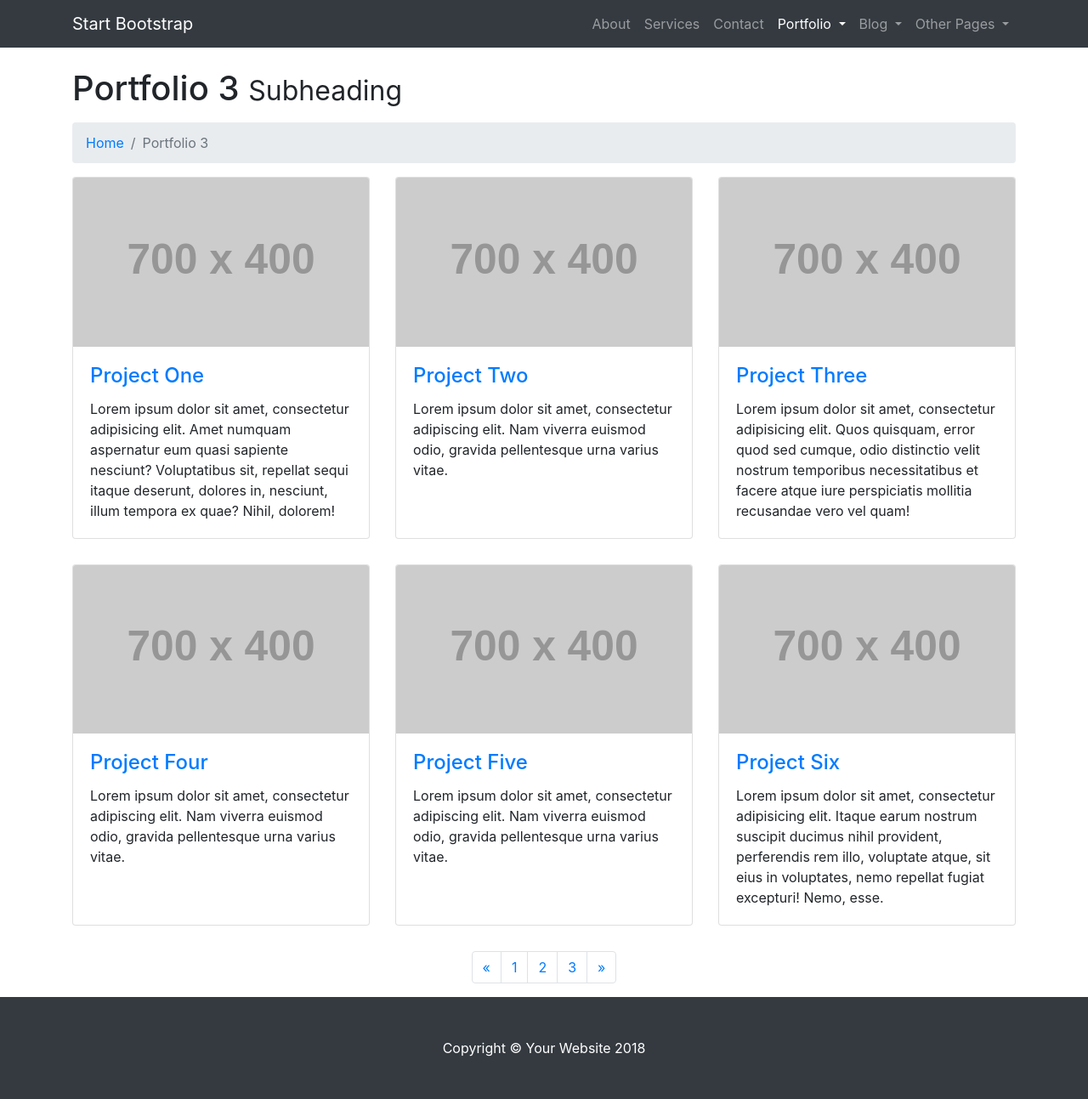
After one commit to nicolac93/cittaAltaFutura, a PHP site: page /portfolio-5-col.html in a window 1280 px wide. The commit adds this page. Shown: the whole page at 85% size. Run offline with PHP 8.4, Linux system fonts and the light colour scheme; grey boxes labelled with a size stand in for pictures from a placeholder-image service; some libraries are stand-ins or nearby versions.

Commit message:
add pages

```diff
--- /dev/null
+++ b/portfolio-5-col.html
@@ -0,0 +1,206 @@
+<!DOCTYPE html>
+<html lang="en">
+
+  <head>
+
+    <meta charset="utf-8">
+    <meta name="viewport" content="width=device-width, initial-scale=1, shrink-to-fit=no">
+    <meta name="description" content="">
+    <meta name="author" content="">
+
+    <title>Modern Business - Start Bootstrap Template</title>
+
+    <!-- Bootstrap core CSS -->
+    <link href="vendor/bootstrap/css/bootstrap.min.css" rel="stylesheet">
+
+    <!-- Custom styles for this template -->
+    <link href="css/modern-business.css" rel="stylesheet">
+
+  </head>
+
+  <body>
+
+    <!-- Navigation -->
+    <nav class="navbar fixed-top navbar-expand-lg navbar-dark bg-dark fixed-top">
+      <div class="container">
+        <a class="navbar-brand" href="index.html">Start Bootstrap</a>
+        <button class="navbar-toggler navbar-toggler-right" type="button" data-toggle="collapse" data-target="#navbarResponsive" aria-controls="navbarResponsive" aria-expanded="false" aria-label="Toggle navigation">
+          <span class="navbar-toggler-icon"></span>
+        </button>
+        <div class="collapse navbar-collapse" id="navbarResponsive">
+          <ul class="navbar-nav ml-auto">
+            <li class="nav-item">
+              <a class="nav-link" href="about.html">About</a>
+            </li>
+            <li class="nav-item">
+              <a class="nav-link" href="services.html">Services</a>
+            </li>
+            <li class="nav-item">
+              <a class="nav-link" href="contact.html">Contact</a>
+            </li>
+            <li class="nav-item active dropdown">
+              <a class="nav-link dropdown-toggle" href="#" id="navbarDropdownPortfolio" data-toggle="dropdown" aria-haspopup="true" aria-expanded="false">
+                Portfolio
+              </a>
+              <div class="dropdown-menu dropdown-menu-right" aria-labelledby="navbarDropdownPortfolio">
+                <a class="dropdown-item" href="portfolio-1-col.html">1 Column Portfolio</a>
+                <a class="dropdown-item" href="portfolio-2-col.html">2 Column Portfolio</a>
+                <a class="dropdown-item active" href="portfolio-3-col.html">3 Column Portfolio</a>
+                <a class="dropdown-item" href="portfolio-4-col.html">4 Column Portfolio</a>
+                <a class="dropdown-item" href="portfolio-item.html">Single Portfolio Item</a>
+              </div>
+            </li>
+            <li class="nav-item dropdown">
+              <a class="nav-link dropdown-toggle" href="#" id="navbarDropdownBlog" data-toggle="dropdown" aria-haspopup="true" aria-expanded="false">
+                Blog
+              </a>
+              <div class="dropdown-menu dropdown-menu-right" aria-labelledby="navbarDropdownBlog">
+                <a class="dropdown-item" href="blog-home-1.html">Blog Home 1</a>
+                <a class="dropdown-item" href="blog-home-2.html">Blog Home 2</a>
+                <a class="dropdown-item" href="blog-post.html">Blog Post</a>
+              </div>
+            </li>
+            <li class="nav-item dropdown">
+              <a class="nav-link dropdown-toggle" href="#" id="navbarDropdownBlog" data-toggle="dropdown" aria-haspopup="true" aria-expanded="false">
+                Other Pages
+              </a>
+              <div class="dropdown-menu dropdown-menu-right" aria-labelledby="navbarDropdownBlog">
+                <a class="dropdown-item" href="full-width.html">Full Width Page</a>
+                <a class="dropdown-item" href="sidebar.html">Sidebar Page</a>
+                <a class="dropdown-item" href="faq.html">FAQ</a>
+                <a class="dropdown-item" href="404.html">404</a>
+                <a class="dropdown-item" href="pricing.html">Pricing Table</a>
+              </div>
+            </li>
+          </ul>
+        </div>
+      </div>
+    </nav>
+
+    <!-- Page Content -->
+    <div class="container">
+
+      <!-- Page Heading/Breadcrumbs -->
+      <h1 class="mt-4 mb-3">Portfolio 3
+        <small>Subheading</small>
+      </h1>
+
+      <ol class="breadcrumb">
+        <li class="breadcrumb-item">
+          <a href="index.html">Home</a>
+        </li>
+        <li class="breadcrumb-item active">Portfolio 3</li>
+      </ol>
+
+      <div class="row">
+        <div class="col-lg-4 col-sm-6 portfolio-item">
+          <div class="card h-100">
+            <a href="#"><img class="card-img-top" src="http://placehold.it/700x400" alt=""></a>
+            <div class="card-body">
+              <h4 class="card-title">
+                <a href="#">Project One</a>
+              </h4>
+              <p class="card-text">Lorem ipsum dolor sit amet, consectetur adipisicing elit. Amet numquam aspernatur eum quasi sapiente nesciunt? Voluptatibus sit, repellat sequi itaque deserunt, dolores in, nesciunt, illum tempora ex quae? Nihil, dolorem!</p>
+            </div>
+          </div>
+        </div>
+        <div class="col-lg-4 col-sm-6 portfolio-item">
+          <div class="card h-100">
+            <a href="#"><img class="card-img-top" src="http://placehold.it/700x400" alt=""></a>
+            <div class="card-body">
+              <h4 class="card-title">
+                <a href="#">Project Two</a>
+              </h4>
+              <p class="card-text">Lorem ipsum dolor sit amet, consectetur adipiscing elit. Nam viverra euismod odio, gravida pellentesque urna varius vitae.</p>
+            </div>
+          </div>
+        </div>
+        <div class="col-lg-4 col-sm-6 portfolio-item">
+          <div class="card h-100">
+            <a href="#"><img class="card-img-top" src="http://placehold.it/700x400" alt=""></a>
+            <div class="card-body">
+              <h4 class="card-title">
+                <a href="#">Project Three</a>
+              </h4>
+              <p class="card-text">Lorem ipsum dolor sit amet, consectetur adipisicing elit. Quos quisquam, error quod sed cumque, odio distinctio velit nostrum temporibus necessitatibus et facere atque iure perspiciatis mollitia recusandae vero vel quam!</p>
+            </div>
+          </div>
+        </div>
+        <div class="col-lg-4 col-sm-6 portfolio-item">
+          <div class="card h-100">
+            <a href="#"><img class="card-img-top" src="http://placehold.it/700x400" alt=""></a>
+            <div class="card-body">
+              <h4 class="card-title">
+                <a href="#">Project Four</a>
+              </h4>
+              <p class="card-text">Lorem ipsum dolor sit amet, consectetur adipiscing elit. Nam viverra euismod odio, gravida pellentesque urna varius vitae.</p>
+            </div>
+          </div>
+        </div>
+        <div class="col-lg-4 col-sm-6 portfolio-item">
+          <div class="card h-100">
+            <a href="#"><img class="card-img-top" src="http://placehold.it/700x400" alt=""></a>
+            <div class="card-body">
+              <h4 class="card-title">
+                <a href="#">Project Five</a>
+              </h4>
+              <p class="card-text">Lorem ipsum dolor sit amet, consectetur adipiscing elit. Nam viverra euismod odio, gravida pellentesque urna varius vitae.</p>
+            </div>
+          </div>
+        </div>
+        <div class="col-lg-4 col-sm-6 portfolio-item">
+          <div class="card h-100">
+            <a href="#"><img class="card-img-top" src="http://placehold.it/700x400" alt=""></a>
+            <div class="card-body">
+              <h4 class="card-title">
+                <a href="#">Project Six</a>
+              </h4>
+              <p class="card-text">Lorem ipsum dolor sit amet, consectetur adipisicing elit. Itaque earum nostrum suscipit ducimus nihil provident, perferendis rem illo, voluptate atque, sit eius in voluptates, nemo repellat fugiat excepturi! Nemo, esse.</p>
+            </div>
+          </div>
+        </div>
+      </div>
+
+      <!-- Pagination -->
+      <ul class="pagination justify-content-center">
+        <li class="page-item">
+          <a class="page-link" href="#" aria-label="Previous">
+            <span aria-hidden="true">&laquo;</span>
+            <span class="sr-only">Previous</span>
+          </a>
+        </li>
+        <li class="page-item">
+          <a class="page-link" href="#">1</a>
+        </li>
+        <li class="page-item">
+          <a class="page-link" href="#">2</a>
+        </li>
+        <li class="page-item">
+          <a class="page-link" href="#">3</a>
+        </li>
+        <li class="page-item">
+          <a class="page-link" href="#" aria-label="Next">
+            <span aria-hidden="true">&raquo;</span>
+            <span class="sr-only">Next</span>
+          </a>
+        </li>
+      </ul>
+
+    </div>
+    <!-- /.container -->
+
+    <!-- Footer -->
+    <footer class="py-5 bg-dark">
+      <div class="container">
+        <p class="m-0 text-center text-white">Copyright &copy; Your Website 2018</p>
+      </div>
+      <!-- /.container -->
+    </footer>
+
+    <!-- Bootstrap core JavaScript -->
+    <script src="vendor/jquery/jquery.min.js"></script>
+    <script src="vendor/bootstrap/js/bootstrap.bundle.min.js"></script>
+
+  </body>
+
+</html>
--- a/riepilogo.php
+++ b/riepilogo.php
@@ -1,4 +1,7 @@
 <?php
+//include("config.php");
+//include("session.php");
+
 // create a database connection
 $servername = "localhost";
 $username = "root";
```
Also changed, not shown: segnalazione.php (+66 -7 lines), img/piazzaVecchia.jpg (added).
